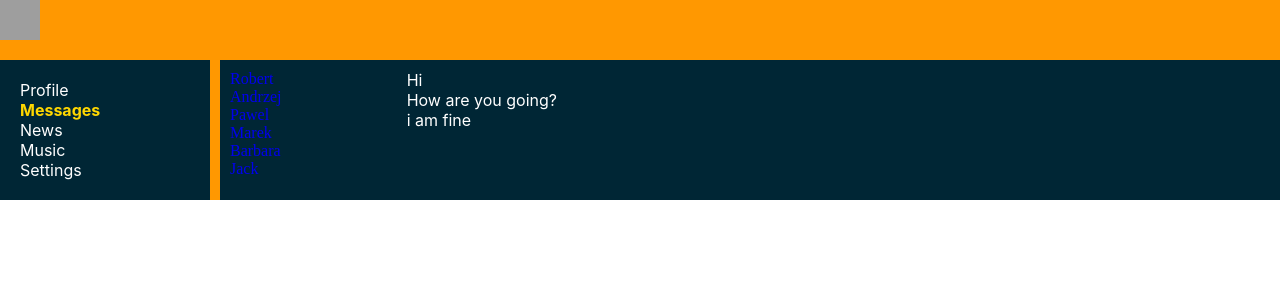
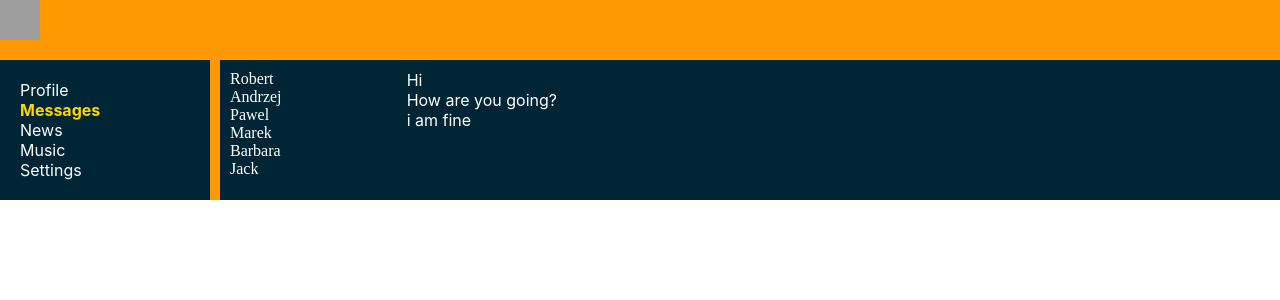
Before and after one commit to AleksanderZabrodski09/samurai-way-main, a React (Create React App) app: page /dialogs in a window 1280 px wide. Shown: the top 300 px of the page. Built offline with nearby package versions, Linux system fonts and the light colour scheme; grey boxes are pictures that could not be loaded.

Commit message:
change: add NavLink Navbar.tsx

```diff
--- a/src/components/Dialogs/Dialogs.module.css
+++ b/src/components/Dialogs/Dialogs.module.css
@@ -7,7 +7,6 @@
 
 .dialogsItems {
     font-family: "Algerian";
-
     padding: 10px;
 
 }
@@ -15,11 +14,8 @@
 .dialogsItems .active {
     color: gold
 }
-/*.dialog:visited {*/
-/*    color: #94efdc*/
-/*}*/
-.dialog {
-
+.dialog a{
+    color: white;
 }
 
 .messages {
--- a/src/components/Dialogs/Dialogs.tsx
+++ b/src/components/Dialogs/Dialogs.tsx
@@ -11,21 +11,21 @@ export const Dialogs = () => {
           <NavLink to={'/dialogs/1'} activeClassName={s.active}>Robert</NavLink>
         </div>
         <div className={s.dialog}>
-          <NavLink to={'/dialogs/1'} activeClassName={s.active}>Andrzej</NavLink>
+          <NavLink to={'/dialogs/2'} activeClassName={s.active}>Andrzej</NavLink>
 
         </div>
         <div className={s.dialog}>
-          <NavLink to={'/dialogs/2'} activeClassName={s.active}>Pawel</NavLink>
+          <NavLink to={'/dialogs/3'} activeClassName={s.active}>Pawel</NavLink>
         </div>
         <div className={s.dialog}>
-          <NavLink to={'/dialogs/3'} activeClassName={s.active}>Marek</NavLink>
+          <NavLink to={'/dialogs/4'} activeClassName={s.active}>Marek</NavLink>
         </div>
         <div className={s.dialog}>
-          <NavLink to={'/dialogs/4'} activeClassName={s.active}>Barbara</NavLink>
+          <NavLink to={'/dialogs/5'} activeClassName={s.active}>Barbara</NavLink>
 
         </div>
         <div className={s.dialog}>
-          <NavLink to={'/dialogs/5'} activeClassName={s.active}>Jack</NavLink>
+          <NavLink to={'/dialogs/6'} activeClassName={s.active}>Jack</NavLink>
 
         </div>
       </div>
```
